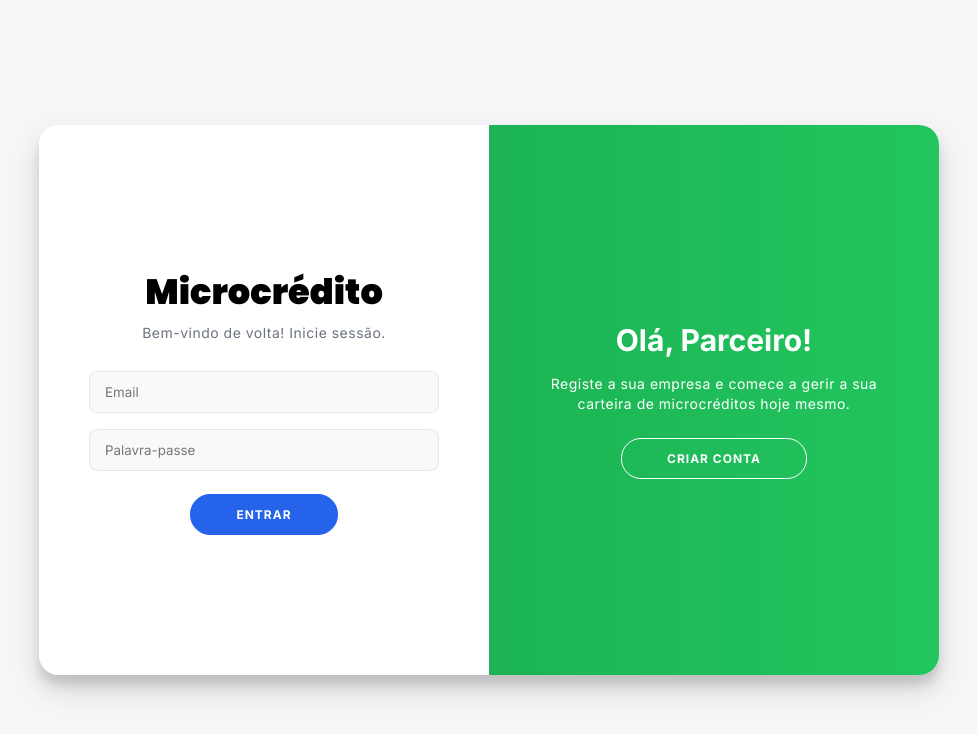
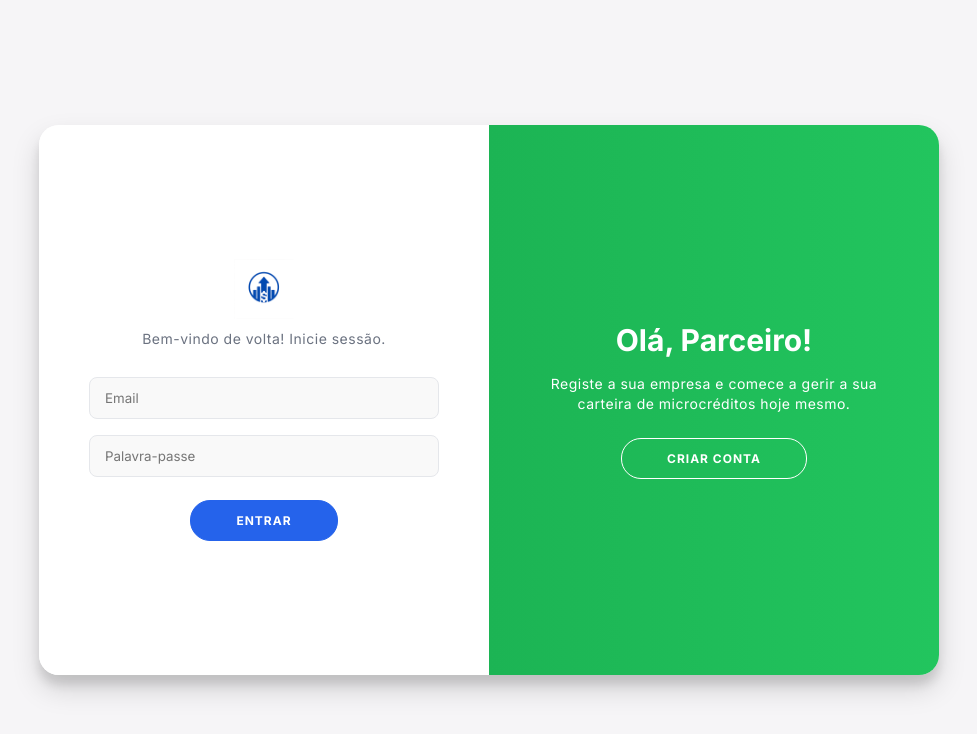
Before and after one commit to afonsoDomingos/credita, a Vue app: page /login in a window 1280 px wide. Shown: the top 734 px of the page, without its empty margins (151-1128 px from the left). Built offline with nearby package versions, Linux system fonts and the light colour scheme; no server answers.

Commit message:
style: replace text logos with image logo

```diff
--- a/src/components/AdminLayout.vue
+++ b/src/components/AdminLayout.vue
@@ -4,7 +4,7 @@
     <aside class="sidebar">
       <div class="sidebar-header">
         <div class="logo-area">
-          <h2 class="font-bold text-lg text-primary">Etako Admin</h2>
+          <img src="/logo.png" alt="Microcrédito Admin" style="height: 40px; object-fit: contain;" />
         </div>
       </div>
       <div class="sidebar-content">
--- a/src/components/Sidebar.vue
+++ b/src/components/Sidebar.vue
@@ -2,18 +2,10 @@
   <aside :class="['sidebar', { 'collapsed': collapsed, 'mobile-open': mobileOpen }]">
     <div class="sidebar-header">
       <div class="logo-area" v-if="!collapsed">
-        <div class="logo-icon flex items-center justify-center">
-          <Building2 color="white" :size="20" />
-        </div>
-        <div class="company-info">
-          <h2 class="font-bold text-lg">Etako</h2>
-          <p class="text-xs text-muted">Afonso & Cia</p>
-        </div>
+        <img src="/logo.png" alt="Microcrédito" style="height: 40px; object-fit: contain;" />
       </div>
-      <div class="logo-area-collapsed" v-else>
-        <div class="logo-icon flex items-center justify-center">
-          <Building2 color="white" :size="20" />
-        </div>
+      <div class="logo-area-collapsed" v-else style="display: flex; justify-content: center; width: 100%;">
+        <img src="/logo.png" alt="Microcrédito" style="height: 28px; object-fit: contain;" />
       </div>
       <button class="collapse-btn desktop-only" @click="$emit('toggle')">
         <ChevronLeft v-if="!collapsed" :size="20" />
--- a/src/views/AuthView.vue
+++ b/src/views/AuthView.vue
@@ -4,7 +4,7 @@
       <!-- SIGN UP FORM -->
       <div class="form-container sign-up-container">
         <form @submit.prevent="handleRegister">
-          <h1 class="logo-title">Criar Conta</h1>
+          <img src="/logo.png" alt="Microcrédito" style="height: 60px; margin-bottom: 10px; object-fit: contain;" />
           <p class="subtitle">Registe a sua empresa de Microcrédito</p>
 
           <input type="text" placeholder="Nome da Empresa" v-model="regForm.companyName" required />
@@ -23,7 +23,7 @@
       <!-- SIGN IN FORM -->
       <div class="form-container sign-in-container">
         <form @submit.prevent="handleLogin">
-          <h1 class="logo-title">Microcrédito</h1>
+          <img src="/logo.png" alt="Microcrédito" style="height: 60px; margin-bottom: 10px; object-fit: contain;" />
           <p class="subtitle">Bem-vindo de volta! Inicie sessão.</p>
 
           <input type="email" placeholder="Email" v-model="loginForm.email" required />
```
Also changed, not shown: public/logo.png (added).
